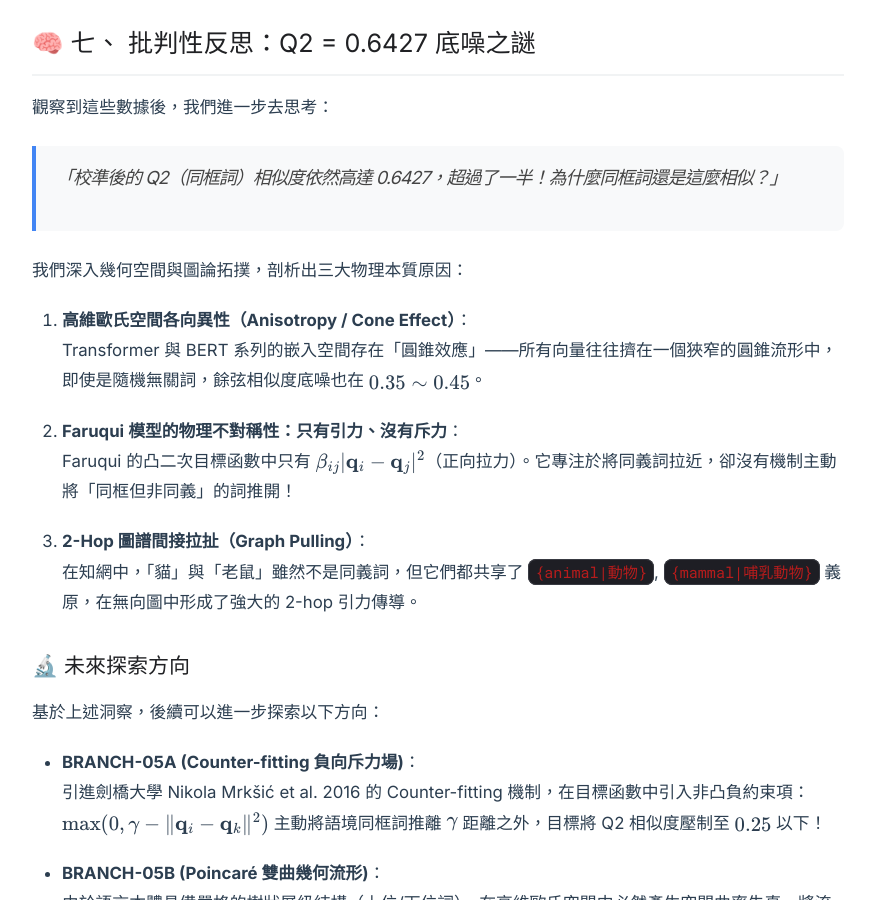
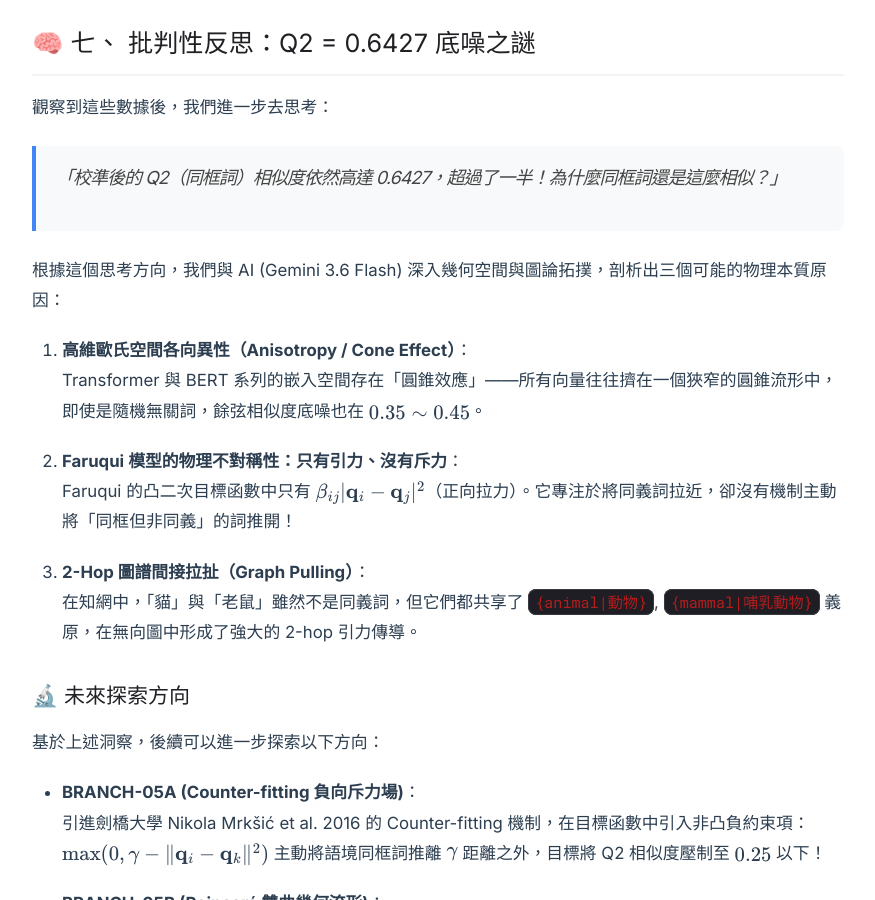
Before and after one commit to yefangwong/yefangwong.github.io, a Jekyll site: the page built from _posts/2026-09-27-grounding-dense-embeddings-via-hownet-retrofitting.md, in a window 1280 px wide and 900 px high, scrolled down 6222 px. Shown: the whole window, without its empty margins (202-1077 px from the left). Built offline with Jekyll 4.4.1, drawn with Linux system fonts in a browser that asks for light colours.

Commit message:
style: credit AI (Gemini 3.6 Flash) collaboration in Section 7 analysis

```diff
--- a/_posts/2026-09-27-grounding-dense-embeddings-via-hownet-retrofitting.md
+++ b/_posts/2026-09-27-grounding-dense-embeddings-via-hownet-retrofitting.md
@@ -162,7 +162,7 @@ $$\mathbf{q}_i^{(t+1)} = \frac{\alpha_i \hat{\mathbf{q}}_i + \sum_{j \in N(i)} \
 
 > *「校準後的 Q2（同框詞）相似度依然高達 0.6427，超過了一半！為什麼同框詞還是這麼相似？」*
 
-我們深入幾何空間與圖論拓撲，剖析出三大物理本質原因：
+根據這個思考方向，我們與 AI (Gemini 3.6 Flash) 深入幾何空間與圖論拓撲，剖析出三個可能的物理本質原因：
 
 1. **高維歐氏空間各向異性（Anisotropy / Cone Effect）**：
    Transformer 與 BERT 系列的嵌入空間存在「圓錐效應」——所有向量往往擠在一個狹窄的圓錐流形中，即使是隨機無關詞，餘弦相似度底噪也在 $0.35 \sim 0.45$。
```
